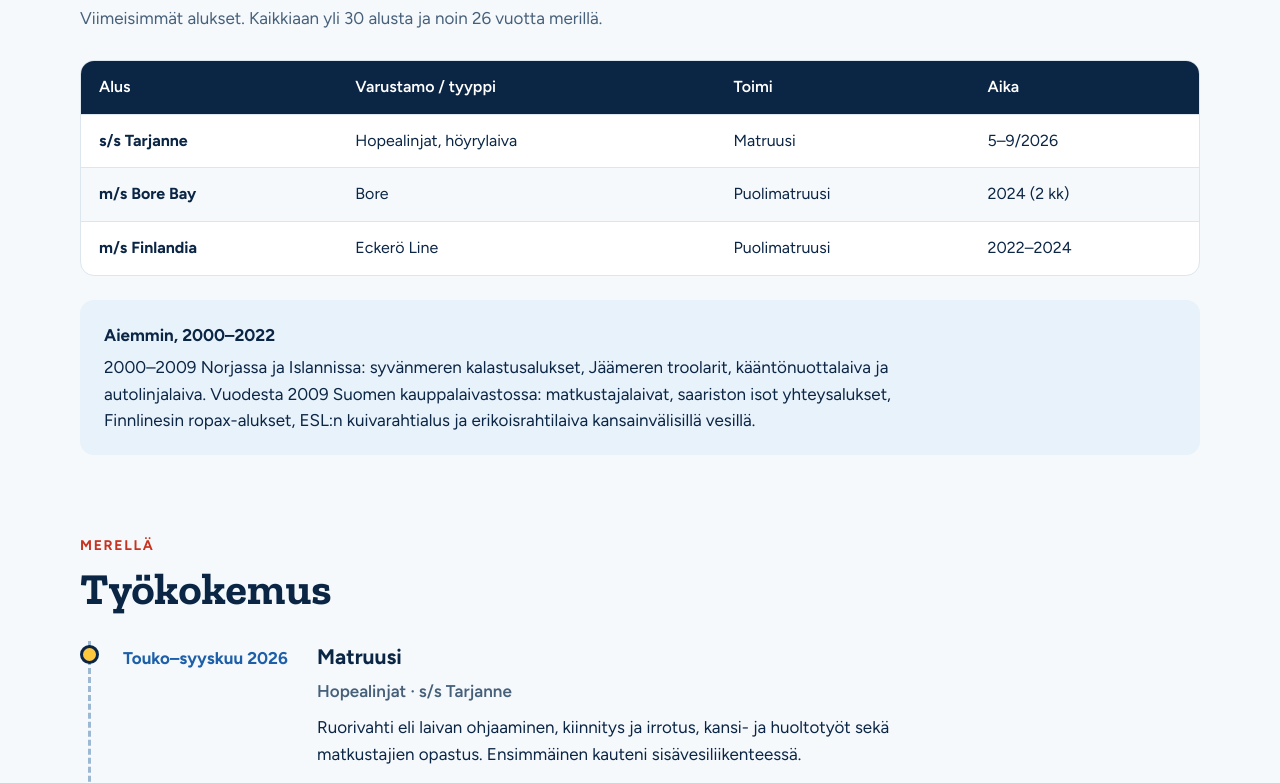
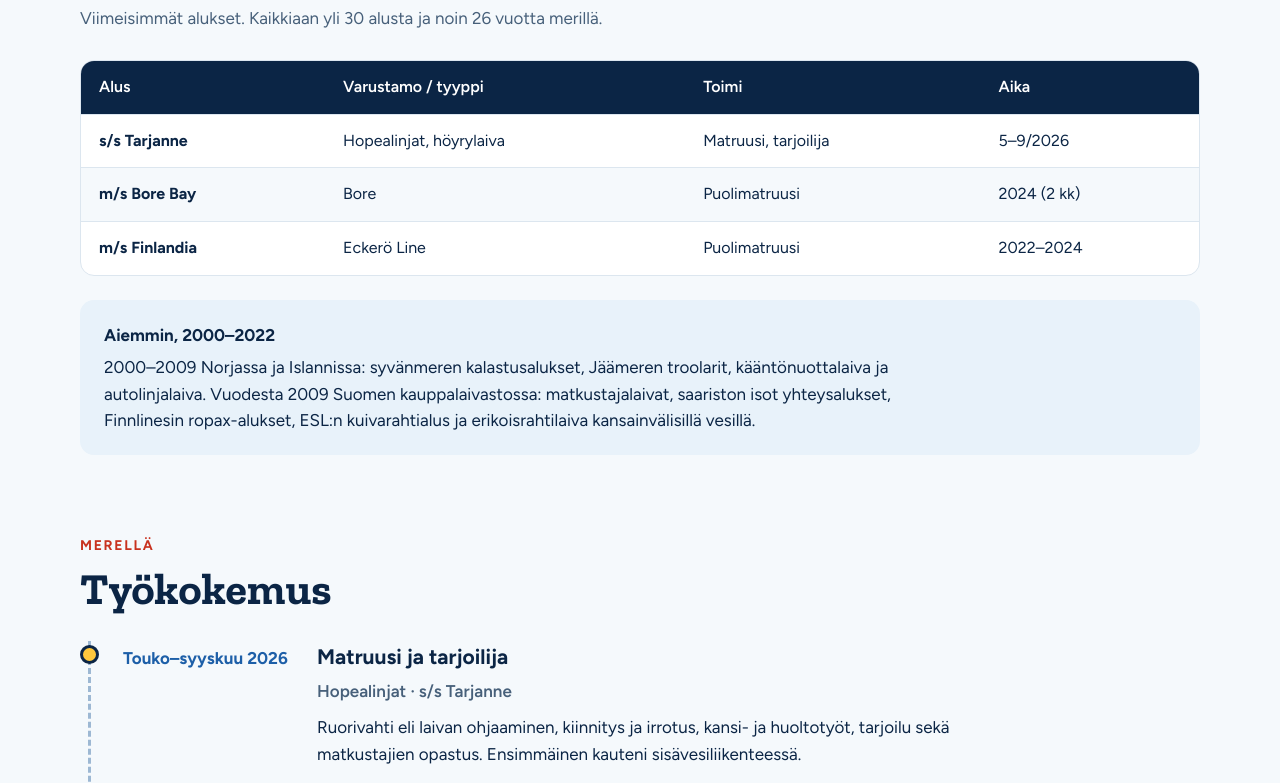
Before and after one commit to SamppaFIN/RauliRantanenCV, a plain HTML site: page index.html in a window 1280 px wide. Shown: the part 1733-2516 px from the top of the page. Drawn offline with nearby package versions, Linux system fonts and the light colour scheme.

Commit message:
Add Tarjanne waiter duties, Laivalle töihin course and Helsinki theatre and museum jobs
Co-Authored-By: Claude Opus 5.5 <noreply@anthropic.com>
Claude-Session: https://claude.ai/code/session_01TWsByeJPdkBaNPFCWSkSME

```diff
--- a/index.html
+++ b/index.html
@@ -141,7 +141,7 @@ a{color:#1D5FA8}a:hover{color:#0B2545}
 <table style="width: 100%; min-width: 620px; border-collapse: collapse; text-align: left; font-size: 16px">
 <thead><tr style="background: #0B2545; color: #FFFFFF"><th scope="col" style="padding: 14px 18px; font-weight: 600">Alus</th><th scope="col" style="padding: 14px 18px; font-weight: 600">Varustamo / tyyppi</th><th scope="col" style="padding: 14px 18px; font-weight: 600">Toimi</th><th scope="col" style="padding: 14px 18px; font-weight: 600">Aika</th></tr></thead>
 <tbody>
-<tr style="border-top: 1px solid #DCE6EF"><td style="padding: 14px 18px; font-weight: 700">s/s Tarjanne</td><td style="padding: 14px 18px">Hopealinjat, höyrylaiva</td><td style="padding: 14px 18px">Matruusi</td><td style="padding: 14px 18px; white-space: nowrap">5–9/2026</td></tr>
+<tr style="border-top: 1px solid #DCE6EF"><td style="padding: 14px 18px; font-weight: 700">s/s Tarjanne</td><td style="padding: 14px 18px">Hopealinjat, höyrylaiva</td><td style="padding: 14px 18px">Matruusi, tarjoilija</td><td style="padding: 14px 18px; white-space: nowrap">5–9/2026</td></tr>
 <tr style="border-top: 1px solid #DCE6EF; background: #F5F9FC"><td style="padding: 14px 18px; font-weight: 700">m/s Bore Bay</td><td style="padding: 14px 18px">Bore</td><td style="padding: 14px 18px">Puolimatruusi</td><td style="padding: 14px 18px; white-space: nowrap">2024 (2 kk)</td></tr>
 <tr style="border-top: 1px solid #DCE6EF"><td style="padding: 14px 18px; font-weight: 700">m/s Finlandia</td><td style="padding: 14px 18px">Eckerö Line</td><td style="padding: 14px 18px">Puolimatruusi</td><td style="padding: 14px 18px; white-space: nowrap">2022–2024</td></tr>
 </tbody>
@@ -164,9 +164,9 @@ a{color:#1D5FA8}a:hover{color:#0B2545}
 <div style="display: flex; flex-wrap: wrap; gap: 4px 24px; align-items: baseline">
 <div style="flex: 0 0 170px; font-weight: 700; color: #1D5FA8">Touko–syyskuu 2026</div>
 <div style="flex: 999 1 420px; min-width: 0; display: flex; flex-direction: column; gap: 4px">
-<h3 style="margin: 0; font-size: 21px">Matruusi</h3>
+<h3 style="margin: 0; font-size: 21px">Matruusi ja tarjoilija</h3>
 <div style="font-weight: 600; color: #47607A">Hopealinjat · s/s Tarjanne</div>
-<p style="margin: 6px 0 0; max-width: 640px; text-wrap: pretty">Ruorivahti eli laivan ohjaaminen, kiinnitys ja irrotus, kansi- ja huoltotyöt sekä matkustajien opastus. Ensimmäinen kauteni sisävesiliikenteessä.</p>
+<p style="margin: 6px 0 0; max-width: 640px; text-wrap: pretty">Ruorivahti eli laivan ohjaaminen, kiinnitys ja irrotus, kansi- ja huoltotyöt, tarjoilu sekä matkustajien opastus. Ensimmäinen kauteni sisävesiliikenteessä.</p>
 </div>
 </div>
 </div>
@@ -232,6 +232,7 @@ a{color:#1D5FA8}a:hover{color:#0B2545}
 <div style="display: grid; grid-template-columns: repeat(auto-fit, minmax(min(320px, 100%), 1fr)); gap: 24px">
 <div style="background: #FFFFFF; border: 1px solid #DCE6EF; border-radius: 14px; padding: 26px; display: flex; flex-direction: column; gap: 14px">
 <h2 style="margin: 0; font-family: 'Zilla Slab', Georgia, serif; font-weight: 700; font-size: 28px">Koulutus</h2>
+<div style="display: flex; flex-direction: column; gap: 2px"><div style="font-weight: 700; color: #1D5FA8">9/2026</div><div style="font-weight: 700">Laivalle töihin -valmennus</div><div style="color: #47607A">Merivälitys ja Spring House</div></div>
 <div style="display: flex; flex-direction: column; gap: 2px"><div style="font-weight: 700; color: #1D5FA8">2012</div><div style="font-weight: 700">Puolimatruusikurssi</div><div style="color: #47607A">WinNova</div></div>
 <div style="display: flex; flex-direction: column; gap: 2px"><div style="font-weight: 700; color: #1D5FA8">1994</div><div style="font-weight: 700">Puuseppä</div><div style="color: #47607A">Ikaalisten käsi- ja taideteollisuusoppilaitos</div></div>
 </div>
@@ -247,7 +248,7 @@ a{color:#1D5FA8}a:hover{color:#0B2545}
 <h2 style="margin: 0; font-family: 'Zilla Slab', Georgia, serif; font-weight: 700; font-size: 28px">Muu osaaminen</h2>
 <div style="display: flex; flex-direction: column; gap: 4px"><div style="font-weight: 700">Turvatoimitehtävä</div><div style="color: #47607A">Savusukeltaja</div></div>
 <div style="display: flex; flex-direction: column; gap: 4px"><div style="font-weight: 700">Taidot</div><div style="color: #47607A">Puusepän ammattitaito, köysityöt, maalaus ja kunnossapito, trukki, asiakaspalvelu</div></div>
-<div style="display: flex; flex-direction: column; gap: 4px"><div style="font-weight: 700">Muu työkokemus</div><div style="color: #47607A">Laivatöiden välissä puusepän, rakennusmiehen ja baarityöntekijän töitä</div></div>
+<div style="display: flex; flex-direction: column; gap: 4px"><div style="font-weight: 700">Muu työkokemus</div><div style="color: #47607A">Näyttelymestari, Ateneumin taidemuseo (Valtion taidemuseo), Helsinki. Vastaava puuseppä, Aleksanterin teatteri, Helsinki. Lisäksi puusepän, rakennusmiehen ja baarityöntekijän töitä laivatöiden välissä.</div></div>
 <div style="display: flex; flex-direction: column; gap: 4px"><div style="font-weight: 700">Vapaa-ajalla</div><div style="color: #47607A">Soitan kolmessa bändissä ja pelaan biljardia</div></div>
 </div>
 </div>
```
Also changed, not shown: 2 other files.
